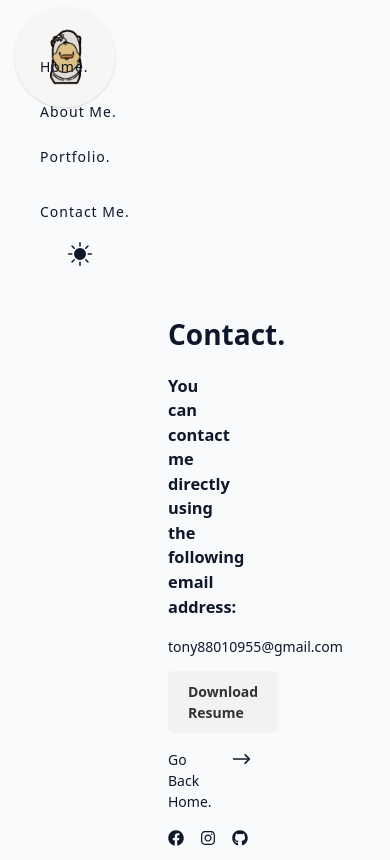
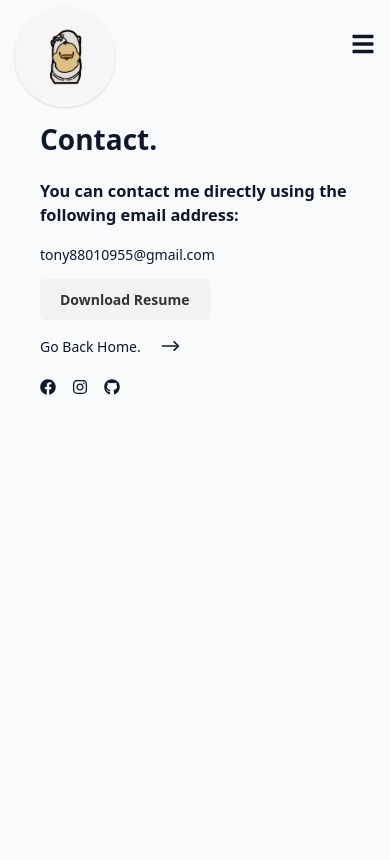
Before and after one commit to JunShen19/personal_protfolio, a React (Vite) app: page /contact in a window 390 px wide. Shown: the top 860 px of the page. Built offline with nearby package versions, Linux system fonts and the light colour scheme.

Commit message:
complete

```diff
--- a/index.html
+++ b/index.html
@@ -2,9 +2,13 @@
 <html lang="en">
   <head>
     <meta charset="UTF-8" />
-    <link rel="icon" type="image/svg+xml" href="/vite.svg" />
+    <link
+      rel="icon"
+      type="image/jpg"
+      href="src\assets\351741950_674181357871776_2986008095918627020_n.jpg"
+    />
     <meta name="viewport" content="width=device-width, initial-scale=1.0" />
-    <title>Vite + React</title>
+    <title>Jun-Shen, Lin.</title>
   </head>
   <body>
     <div id="root"></div>
--- a/src/components/Footer.jsx
+++ b/src/components/Footer.jsx
@@ -1,5 +1,5 @@
 import React from "react";
-import { FaFacebook, FaTwitter, FaInstagram, FaGithub } from "react-icons/fa";
+import { FaFacebook, FaInstagram, FaGithub } from "react-icons/fa";
 import Wrapper from "../wrappers/Footer";
 const Footer = () => {
   return (
--- a/src/components/Header.jsx
+++ b/src/components/Header.jsx
@@ -1,12 +1,18 @@
-import React from "react";
+import React, { useState } from "react";
 import { NavLink } from "react-router-dom";
 import Wrapper from "../wrappers/Navbar";
 import { useGlobalContext } from "../context";
 import { BsFillSunFill, BsFillMoonFill } from "react-icons/bs";
+import { FaBars } from "react-icons/fa";
 
 const Header = () => {
   const { isDarkTheme, toggleDarkTheme } = useGlobalContext();
-
+  const [isMenuOpen, setIsMenuOpen] = useState(false);
+  const menuToggle = () => {
+    if (window.innerWidth < 768) {
+      setIsMenuOpen(!isMenuOpen);
+    }
+  };
   return (
     <Wrapper>
       <div className="nav-center">
@@ -17,17 +23,22 @@ const Header = () => {
             className="nav-img"
           />
         </span>
-        <div className="nav-links">
-          <NavLink to="/" className="nav-link">
+        <div className="btn-container">
+          <button className="menu-btn" onClick={menuToggle}>
+            <FaBars />
+          </button>
+        </div>
+        <div className={isMenuOpen ? "nav-links-show" : "nav-links"}>
+          <NavLink to="/" className="nav-link" onClick={menuToggle}>
             Home.
           </NavLink>
-          <NavLink to="/about" className="nav-link">
+          <NavLink to="/about" className="nav-link" onClick={menuToggle}>
             About Me.
           </NavLink>
-          <NavLink to="/portfolio" className="nav-link">
+          <NavLink to="/portfolio" className="nav-link" onClick={menuToggle}>
             Portfolio.
           </NavLink>
-          <NavLink to="/contact" className="nav-link">
+          <NavLink to="/contact" className="nav-link" onClick={menuToggle}>
             Contact Me.
           </NavLink>
           <button className="dark-toggle" onClick={toggleDarkTheme}>
--- a/src/components/Hero.jsx
+++ b/src/components/Hero.jsx
@@ -10,6 +10,7 @@ const Hero = () => {
     <Wrapper>
       <section className="hero">
         <div className="hero-content">
+          <div className="hero-title">
             <h1>
               <span>Hello!</span>
               <span>&nbsp;</span>
@@ -19,8 +20,16 @@ const Hero = () => {
               <span>&nbsp;</span>
               <span>Lin.</span>
             </h1>
+            <div className="container">
+              <img
+                src="src\assets\352116640_596434332307557_5285434189639619787_n.jpg"
+                alt="GIF"
+                className="hero-img"
+              />
+            </div>
+          </div>
           <h4>
-            <span>I</span>
+            <span>I'm</span>
             <span>&nbsp;</span>
             <span>a</span>
             <span>&nbsp;</span>
@@ -158,13 +167,6 @@ const Hero = () => {
             </div>
           </Link>
         </div>
-        <div className="container">
-          <img
-            src="src\assets\352116640_596434332307557_5285434189639619787_n.jpg"
-            alt="GIF"
-            className="hero-img"
-          />
-        </div>
       </section>
       <Outlet />
     </Wrapper>
--- a/src/wrappers/Hero.js
+++ b/src/wrappers/Hero.js
@@ -1,7 +1,6 @@
 import styled from "styled-components";
 
 const Wrapper = styled.div`
-  border: 1px solid #ccc;
   padding: 10px;
   margin-bottom: 10px;
   .hero {
@@ -9,7 +8,15 @@ const Wrapper = styled.div`
     justify-content: space-between;
   }
   .hero-content {
-    width: 70%;
+    width: 100%;
+  }
+  .hero-title {
+    display: flex;
+    justify-content: space-between;
+  }
+  .hero-title h1 {
+    font-size: 2rem;
+    margin-top: 4rem;
   }
 
   .container {
@@ -31,6 +38,28 @@ const Wrapper = styled.div`
     /* max-width: 100%; */
     box-shadow: var(--shadow-1);
   }
+
+  @media (max-width: 768px) {
+    .container {
+      margin-top: 0rem;
+      margin-right: 0rem;
+      width: 150px;
+      height: 150px;
+      position: relative;
+      overflow: hidden;
+      border-radius: 50%;
+    }
+    .hero-img {
+      position: absolute;
+      top: -25px;
+      left: -150px;
+      margin: auto;
+      height: 200px;
+      width: 400px;
+      /* max-width: 100%; */
+      box-shadow: var(--shadow-1);
+    }
+  }
 `;
 
 export default Wrapper;
--- a/src/wrappers/Layout.js
+++ b/src/wrappers/Layout.js
@@ -3,6 +3,12 @@ import styled from "styled-components";
 const Wrapper = styled.div`
   margin-left: 10rem;
   margin-right: 10rem;
+
+  @media (max-width: 768px) {
+    margin-top: 2rem;
+    margin-left: 2rem;
+    margin-right: 2rem;
+  }
 `;
 
 export default Wrapper;
--- a/src/wrappers/Navbar.js
+++ b/src/wrappers/Navbar.js
@@ -11,6 +11,12 @@ const Wrapper = styled.nav`
     padding: 1.5rem 2rem;
   }
   .nav-links {
+    display: flex;
+    flex-direction: column;
+    gap: 0.5rem;
+    margin-top: 1rem;
+  }
+  .nav-links-show {
     display: flex;
     flex-direction: column;
     gap: 0.5rem;
@@ -49,6 +55,14 @@ const Wrapper = styled.nav`
   .nav-link:hover::after {
     transform: scaleX(1); /* 在 :hover 狀態下顯示底線 */
   }
+  .menu-btn {
+    display: none;
+    background-color: transparent;
+    border: none;
+    padding: 0;
+    font-size: 1.5rem;
+    color: var(--textColor);
+  }
   .active {
     margin-top: 10px;
   }
@@ -76,6 +90,29 @@ const Wrapper = styled.nav`
       margin-top: 0;
     }
   }
+
+  @media (max-width: 768px) {
+    .nav-link {
+      text-align: center;
+    }
+    .nav-links {
+      display: none;
+    }
+    .nav-links-show {
+      /* display: block; */
+      columns: 1;
+      -webkit-columns: 1;
+      -moz-columns: 1;
+    }
+    .btn-container {
+      display: flex;
+      justify-content: flex-end;
+    }
+    .menu-btn {
+      display: inline-block;
+      margin-right: 1rem;
+    }
+  }
 `;
 
 export default Wrapper;
--- a/src/wrappers/Projects.js
+++ b/src/wrappers/Projects.js
@@ -13,7 +13,7 @@ const Wrapper = styled.div`
     background: var(--white);
     display: inline-block;
     width: 100%; /* 填滿父元素的寬度 */
-    height: 30rem; /* 填滿父元素的高度 */
+    height: 10rem; /* 填滿父元素的高度 */
     border-radius: var(--borderRadius);
     box-shadow: var(--shadow-2);
     transition: var(--transition);
@@ -41,14 +41,10 @@ const Wrapper = styled.div`
     color: var(--grey-900);
   }
 
-  @media (min-width: 768px) {
+  @media (max-width: 768px) {
     .projects-center {
-      grid-template-columns: 1fr 1fr;
-    }
-  }
-  @media (min-width: 992px) {
-    .projects-center {
-      /* grid-template-columns: 1fr 1fr 1fr; */
+      grid-template-columns: 1fr;
+      gap: 1rem;
     }
   }
 `;
--- a/src/wrappers/Test.js
+++ b/src/wrappers/Test.js
@@ -1,7 +1,7 @@
 import styled from "styled-components";
 
 const Wrapper = styled.div`
-  border: 1px solid #ccc;
+  /* border: 1px solid #ccc; */
   padding: 10px;
   margin-bottom: 10px;
 `;
```
Also changed, not shown: src/assets/351741950_674181357871776_2986008095918627020_n.jpg (added). Lines whose indentation alone changed are shown as unchanged.
